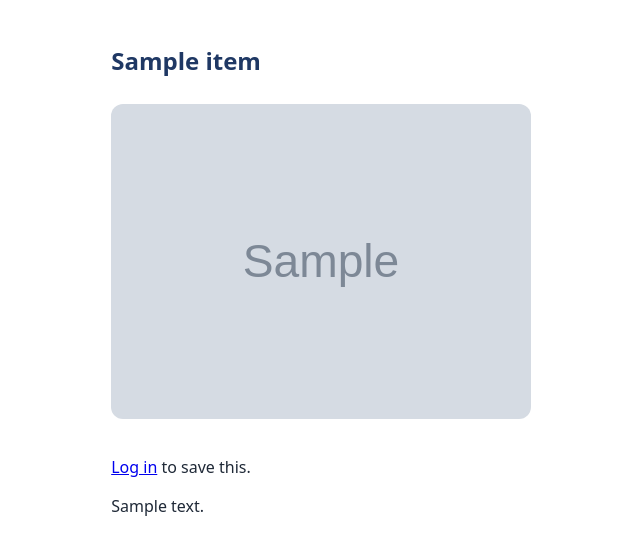
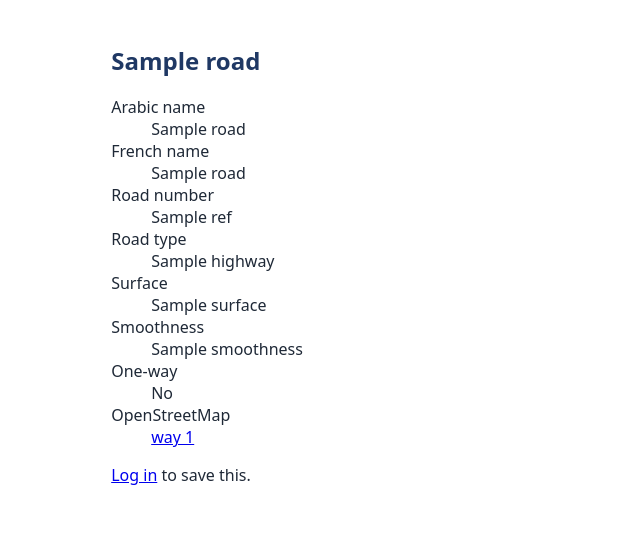
Before and after one commit to perlasamaha/Team--REP--Project, a Flask app: template templates/detail.html in a window 1280 px wide. Shown: the part 53-608 px from the top of the page, without its empty margins (58-698 px from the left). Run offline with Flask 3, Linux system fonts and the light colour scheme; the template is opened without the code that fills it: most values are stand-ins (such as "Sample title", 1, 10 or a date in 2020); grey boxes marked "Sample" are stand-in pictures; some libraries are stand-ins or nearby versions.

Commit message:
get_road reads the cached regions first; detail page uses road fields

```diff
--- a/api_client.py
+++ b/api_client.py
@@ -215,8 +215,14 @@ def get_roads(region, include_service=False):
 
 
 def get_road(osm_id):
-    """One road by OSM way id. Raises OverpassError if Overpass gives no usable answer."""
-    query = f"[out:json][timeout:25];\nway({int(osm_id)});\nout geom;"
+    """One road by OSM way id. Looks in the cached regions first (this includes
+    the snapshots); only then asks Overpass. Raises OverpassError if neither works."""
+    osm_id = int(osm_id)
+    for _saved_at, roads in _cache.values():
+        for road in roads:
+            if road["osm_id"] == osm_id:
+                return road
+    query = f"[out:json][timeout:25];\nway({osm_id});\nout geom;"
     raw = run_query(query)
     return normalize_way(raw["elements"][0])
 
--- a/templates/detail.html
+++ b/templates/detail.html
@@ -1,22 +1,37 @@
 {% extends "base.html" %}
-{% block title %}{{ item.title }}{% endblock %}
+{% block title %}{{ road.name or road.name_ar or road.ref or "Unnamed road" }}{% endblock %}
 {% block content %}
 <article class="detail">
-  <h1>{{ item.title }}</h1>
-  <img class="hero" src="{{ item.image }}" alt="{{ item.title }}">
+  <h1>{{ road.name or road.name_ar or road.ref or "Unnamed road" }}</h1>
 
+  <dl class="road-facts">
+    {% if road.name_ar %}<dt>Arabic name</dt><dd>{{ road.name_ar }}</dd>{% endif %}
+    {% if road.name_fr %}<dt>French name</dt><dd>{{ road.name_fr }}</dd>{% endif %}
+    {% if road.ref %}<dt>Road number</dt><dd>{{ road.ref }}</dd>{% endif %}
+    <dt>Road type</dt><dd>{{ road.highway or "Not tagged" }}</dd>
+    <dt>Surface</dt><dd>{{ road.surface or "Not tagged" }}</dd>
+    <dt>Smoothness</dt><dd>{{ road.smoothness or "Not tagged" }}</dd>
+    <dt>One-way</dt><dd>{{ "Yes" if road.oneway else "No" }}</dd>
+    {% if road.center %}
+      <dt>Centre</dt><dd>{{ "%.5f"|format(road.center.lat) }}, {{ "%.5f"|format(road.center.lon) }}</dd>
+    {% endif %}
+    <dt>OpenStreetMap</dt>
+    <dd><a href="https://www.openstreetmap.org/way/{{ road.osm_id }}" target="_blank" rel="noopener">way {{ road.osm_id }}</a></dd>
+  </dl>
+
+  <!-- The favorites forms below belong to Rebecca: her route decides the field names. -->
   {% if current_user %}
-    {% if item.id in favorite_ids %}
+    {% if road.osm_id in favorite_ids %}
       <form method="post" action="{{ url_for('favorites_remove') }}">
-        <input type="hidden" name="item_id" value="{{ item.id }}">
+        <input type="hidden" name="item_id" value="{{ road.osm_id }}">
         <input type="hidden" name="next" value="{{ request.path }}">
         <button class="btn remove">Remove from favorites</button>
       </form>
     {% else %}
       <form method="post" action="{{ url_for('favorites_add') }}">
-        <input type="hidden" name="item_id" value="{{ item.id }}">
-        <input type="hidden" name="item_title" value="{{ item.title }}">
-        <input type="hidden" name="item_image" value="{{ item.image }}">
+        <input type="hidden" name="item_id" value="{{ road.osm_id }}">
+        <input type="hidden" name="item_title" value="{{ road.name or road.name_ar or road.ref or 'Unnamed road' }}">
+        <input type="hidden" name="item_image" value="">
         <input type="hidden" name="next" value="{{ request.path }}">
         <button class="btn save">Save to favorites</button>
       </form>
@@ -24,8 +39,5 @@
   {% else %}
     <p><a href="{{ url_for('login') }}">Log in</a> to save this.</p>
   {% endif %}
-
-  <!-- TODO: show the fields your API returns -->
-  <p class="description">{{ item.description }}</p>
 </article>
 {% endblock %}
```
